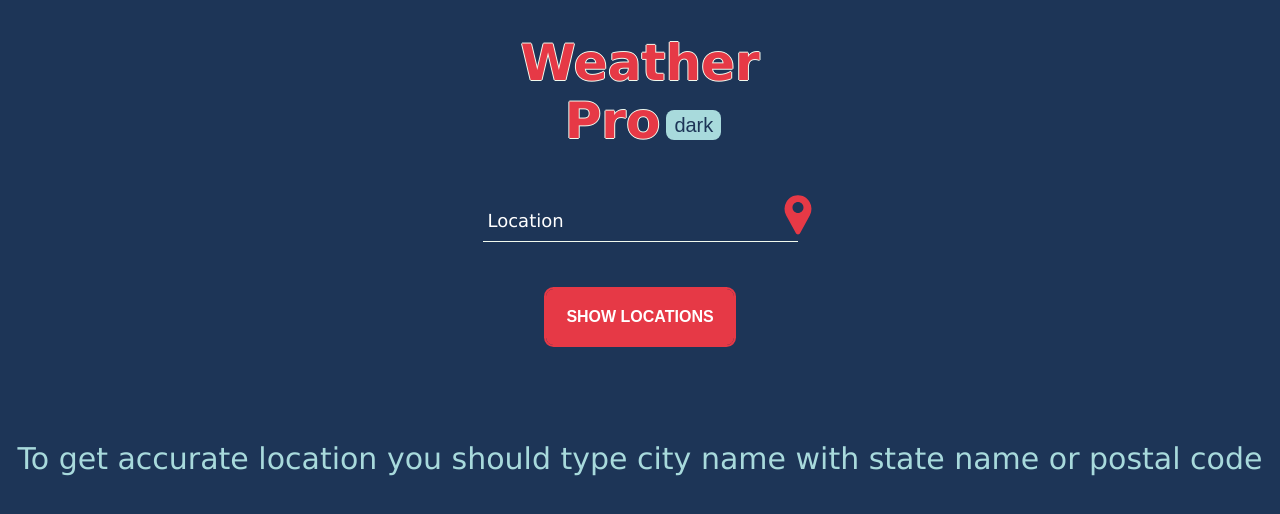
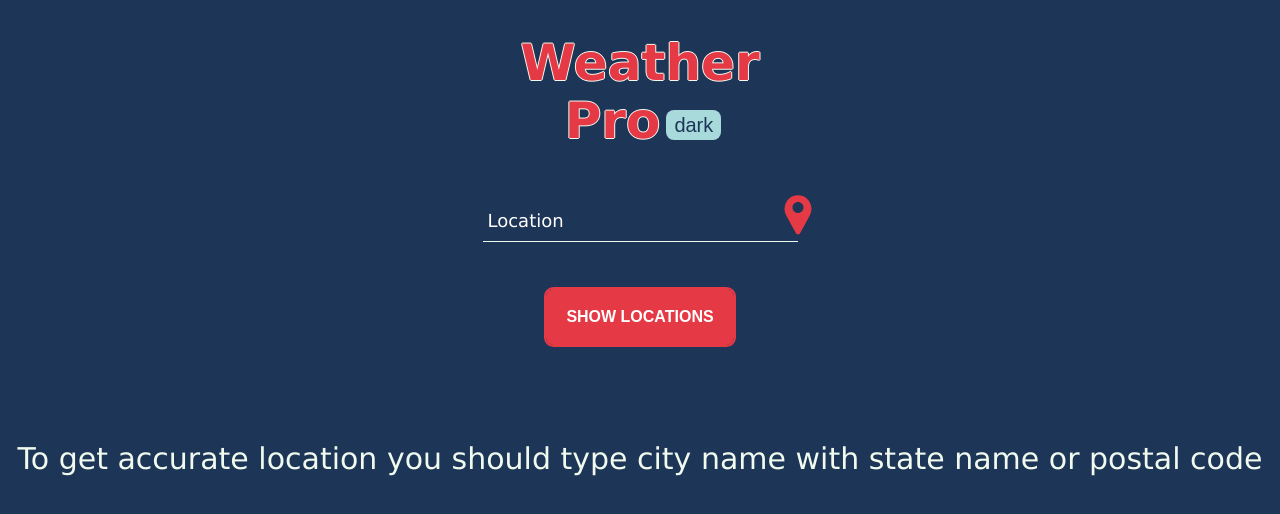
Before and after one commit to Adam-M-04/weather-app, a React (Create React App) app: page / in a window 1280 px wide. Shown: the top 514 px of the page. Built offline with nearby package versions, Linux system fonts and the light colour scheme.

Commit message:
'cell_color_changed'

```diff
--- a/src/Cell/Cell.css
+++ b/src/Cell/Cell.css
@@ -67,7 +67,7 @@
 }
 
 .day {
-    background-color: #FFE66D;
+    background-color: #FFD55B;
     transition: background-color 0.5s;
 }
 
--- a/src/css/index.css
+++ b/src/css/index.css
@@ -21,7 +21,7 @@ body {
 
 .dark {
   background-color: #1D3557;
-  color: #A8DADC;
+  color: #F1FAEE;
   transition: background-color 0.5s;
 }
 
```
Also changed, not shown: public/manifest.json.
